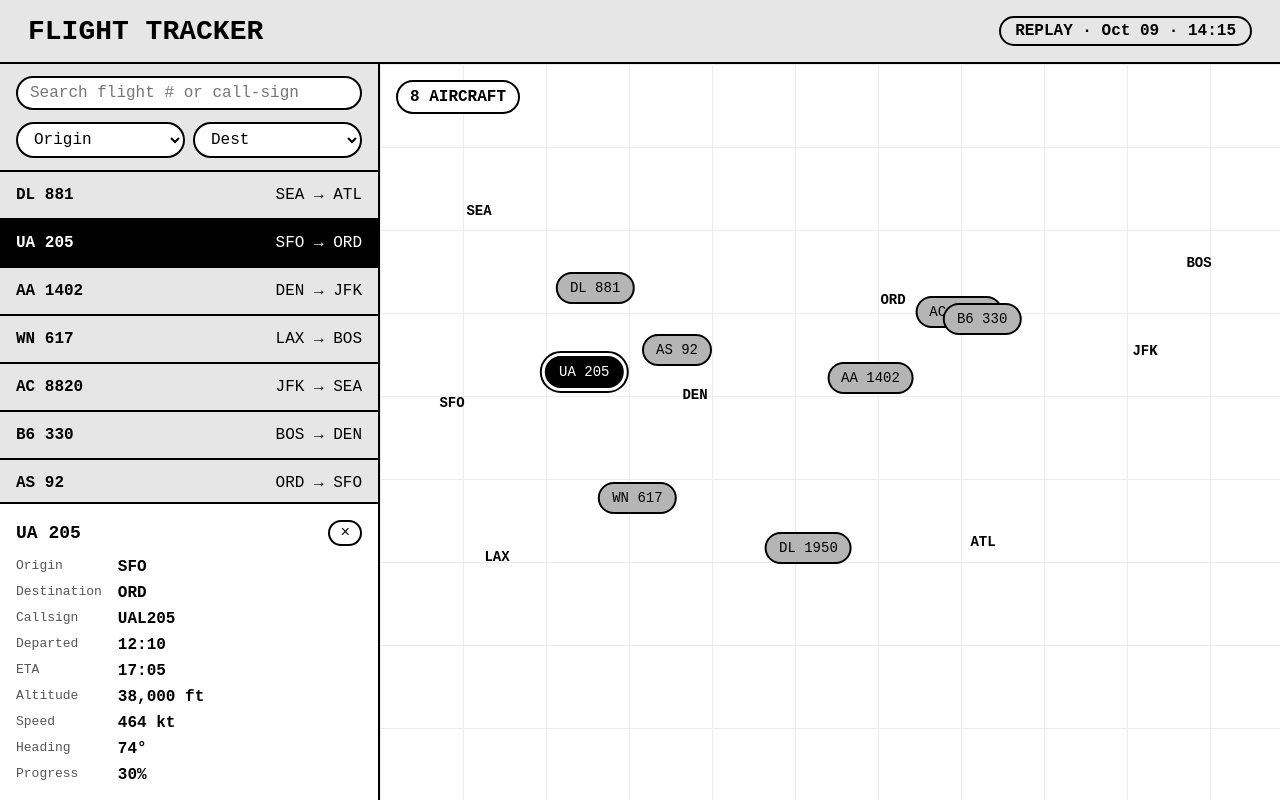
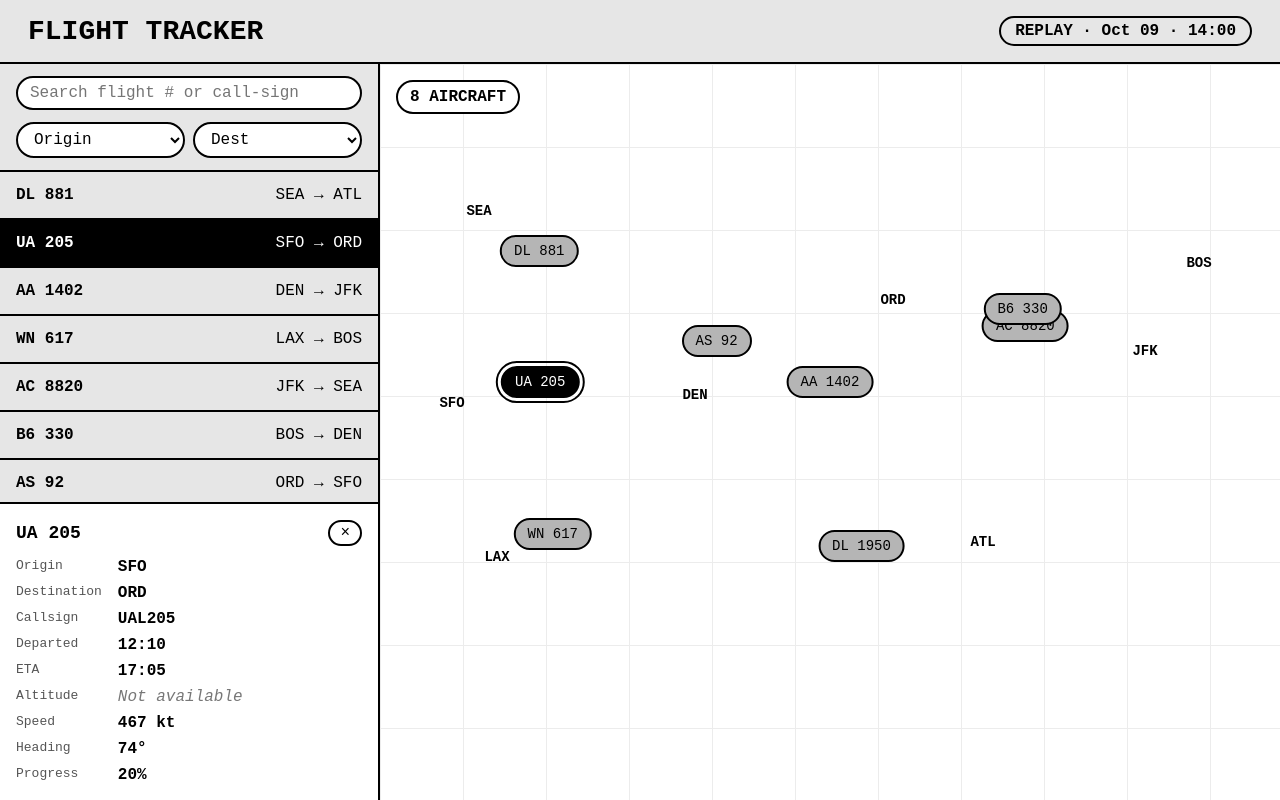
Before and after one commit to ms-joel-zayas/flight-tracker, a plain HTML site: page index.html in a window 1280 px wide. Drawn offline with Linux system fonts and the light colour scheme.

Commit message:
Test cases

```diff
--- a/css/styles.css
+++ b/css/styles.css
@@ -288,6 +288,12 @@
   font-weight: 700;
 }
 
+.detail dd.is-missing {
+  font-style: italic;
+  font-weight: 400;
+  color: #777;
+}
+
 /* ---------- STEP 8. Map ----------
    WHY: The map is a positioned surface. Markers and airports are placed on
    it with percentages, which is how they stay lined up when the window resizes.
--- a/data/flights.json
+++ b/data/flights.json
@@ -2,7 +2,7 @@
   "meta": {
     "title": "Flight Tracker sample data (set 2)",
     "replayDate": "Oct 09",
-    "periodSeconds": 4,
+    "periodSeconds": 30,
     "alertFlightId": "AA1402",
     "defaultFlightId": "UA205",
     "notes": [
@@ -25,7 +25,7 @@
     {"code": "BOS", "name": "Boston Logan Intl", "x": 91, "y": 27}
   ],
   "flights": [
-    {"id": "DL881", "flight": "DL 881", "callsign": "DAL881", "tail": "N512DA", "origin": "SEA", "destination": "ATL", "departed": "11:35", "eta": "16:50"},
+    {"id": "DL881", "flight": "DL 881", "callsign": "", "tail": "N512DA", "origin": "SEA", "destination": "ATL", "departed": "11:35", "eta": "16:50"},
     {"id": "UA205", "flight": "UA 205", "callsign": "UAL205", "tail": "N33289", "origin": "SFO", "destination": "ORD", "departed": "12:10", "eta": "17:05"},
     {"id": "AA1402", "flight": "AA 1402", "callsign": "AAL1402", "tail": "N947AN", "origin": "DEN", "destination": "JFK", "departed": "12:40", "eta": "16:20"},
     {"id": "WN617", "flight": "WN 617", "callsign": "SWA617", "tail": "N7712K", "origin": "LAX", "destination": "BOS", "departed": "10:50", "eta": "17:30"},
@@ -40,11 +40,11 @@
       "time": "14:00",
       "positions": {
         "DL881": {"x": 17.7, "y": 25.4, "progress": 12, "altitude": 36000, "speed": 459, "heading": 129},
-        "UA205": {"x": 17.8, "y": 43.2, "progress": 20, "altitude": 38000, "speed": 467, "heading": 74},
+        "UA205": {"x": 17.8, "y": 43.2, "progress": 20, "speed": 467, "heading": 74},
         "AA1402": {"x": 50.0, "y": 43.2, "progress": 30, "altitude": 34000, "speed": 448, "heading": 83},
         "WN617": {"x": 19.2, "y": 63.8, "progress": 8, "altitude": null, "speed": 442, "heading": 63},
         "AC8820": {"x": 71.7, "y": 35.6, "progress": 18, "altitude": 37000, "speed": 459, "heading": 284},
-        "B6330": {"x": 71.4, "y": 33.3, "progress": 35, "altitude": 33000, "speed": 446, "heading": 252},
+        "B6330": {"x": 71.4, "y": 33.3, "progress": 35, "altitude": 0, "speed": 446, "heading": 252},
         "AS92": {"x": 37.4, "y": 37.6, "progress": 40, "altitude": 36000, "speed": 449, "heading": 254},
         "DL1950": {"x": 53.5, "y": 65.5, "progress": 25, "altitude": 35000, "speed": 464, "heading": 268}
       }
--- a/js/app.js
+++ b/js/app.js
@@ -64,6 +64,7 @@
   if (!node) return;
   const missing = value === null || value === undefined || value === "";
   node.textContent = missing ? "Not available" : value;
+  node.classList.toggle("is-missing", missing);
 }
 
 function setPressed(element, isPressed) {
@@ -168,7 +169,15 @@
   setText("#detail-callsign", flight.callsign);
   setText("#detail-departed", flight.departed);
   setText("#detail-eta",      flight.eta);
-  setText("#detail-altitude", position.altitude == null ? null : position.altitude.toLocaleString("en-US") + " ft");
+  let altitudeText;
+if (position.altitude == null) {
+  altitudeText = null;                 // missing -> setText shows "Not available"
+} else if (position.altitude === 0) {
+  altitudeText = "On ground";
+} else {
+  altitudeText = position.altitude.toLocaleString("en-US") + " ft";
+}
+  setText("#detail-altitude", altitudeText);
   setText("#detail-speed",    position.speed    == null ? null : position.speed + " kt");
   setText("#detail-heading",  position.heading  == null ? null : position.heading + "°");
   setText("#detail-progress", position.progress == null ? null : position.progress + "%");
```
